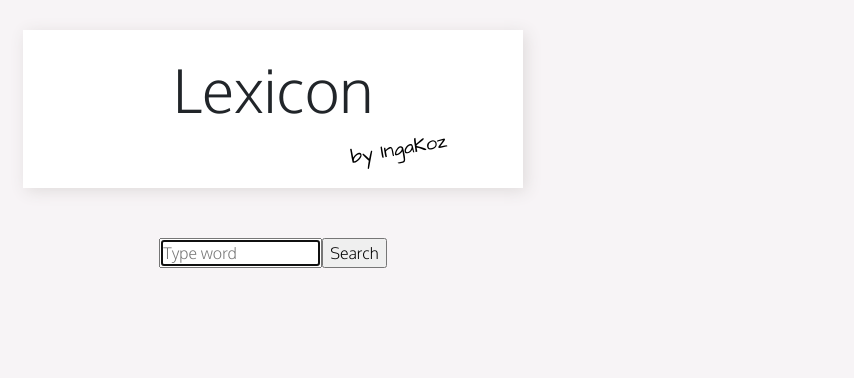
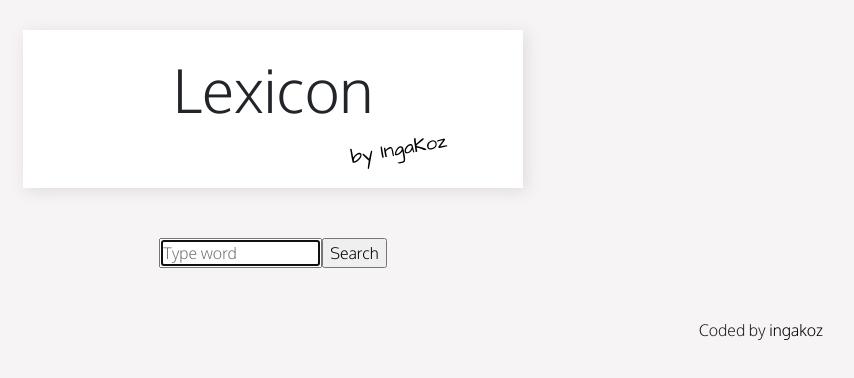
Before and after one commit to ingakoz/dictionary, a React (Create React App) app: page / in a window 1280 px wide. Shown: the top 378 px of the page, without its empty margins (367-1221 px from the left). Built offline with nearby package versions, Linux system fonts and the light colour scheme.

Commit message:
width adjusted

```diff
--- a/src/App.css
+++ b/src/App.css
@@ -4,7 +4,7 @@
 .App{
   text-align: center;
   font-family: 'Oxygen', sans-serif;
-  max-width: 960px;
+  width: 1100px;
   margin: 0 auto;
 }
 li{
@@ -13,6 +13,7 @@ li{
   padding-right: 10px;
 
 }
+
 .Dictionary form{
 
   margin: 50px auto;
@@ -35,7 +36,7 @@ li{
   background-color: white;
   box-shadow: 3px 3px 15px rgb(223, 219, 219);
 
-  max-width: 900px;
+  max-width: 1100px;
   padding: 30px;
   margin: 50px auto;
 }
@@ -44,7 +45,7 @@ li{
   background-color: white;
   box-shadow: 3px 3px 15px rgb(223, 219, 219);
 
-  max-width: 900px;
+  max-width: 1100px;
   padding: 30px;
   margin: 50px auto;
 }
@@ -60,6 +61,7 @@ ul{
 .Defined{
   padding: 30px;
   font-size: 16px;
+  margin: 0 auto;
 }
 h6{
   padding: 20px;
@@ -84,6 +86,7 @@ h5{
   bottom: -35px;
 
 }
+
 .heading{
   border: 3px solid white;
   box-shadow: 3px 3px 15px rgb(223, 219, 219);
@@ -118,3 +121,7 @@ h5{
  h7{
    font-size: 16px;
  }
+ .Name{
+   text-align: right;
+   font-family: 'Oxygen', sans-serif;
+ }
--- a/src/App.js
+++ b/src/App.js
@@ -16,6 +16,7 @@ function App() {
         <SearchEngine />
       </main>
       </div>
+      <p className="Name">Coded by <a href="https://github.com/ingakoz" target="_blank" rel="noreferrer"> ingakoz</a> </p>
     </div>
   );
 }
```
